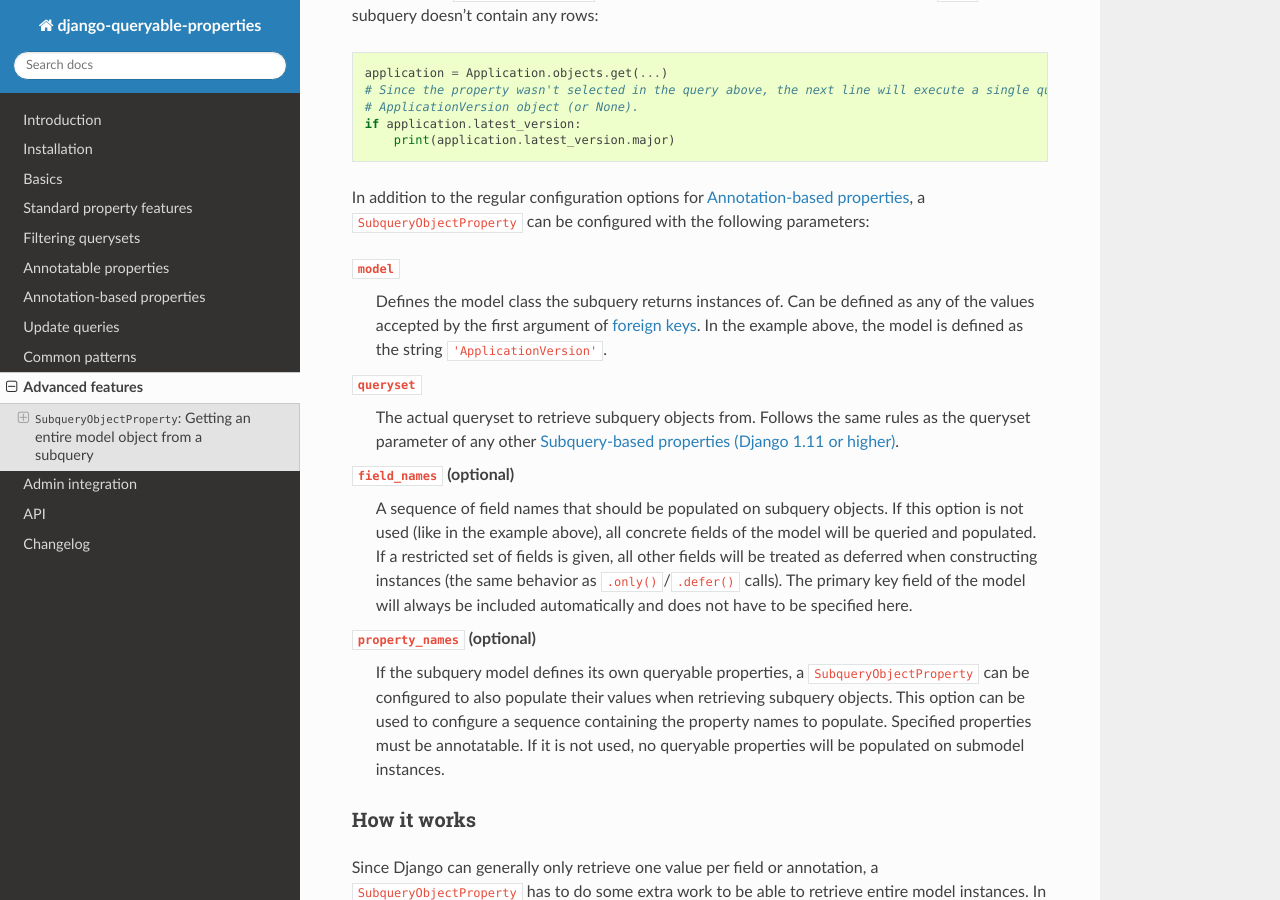
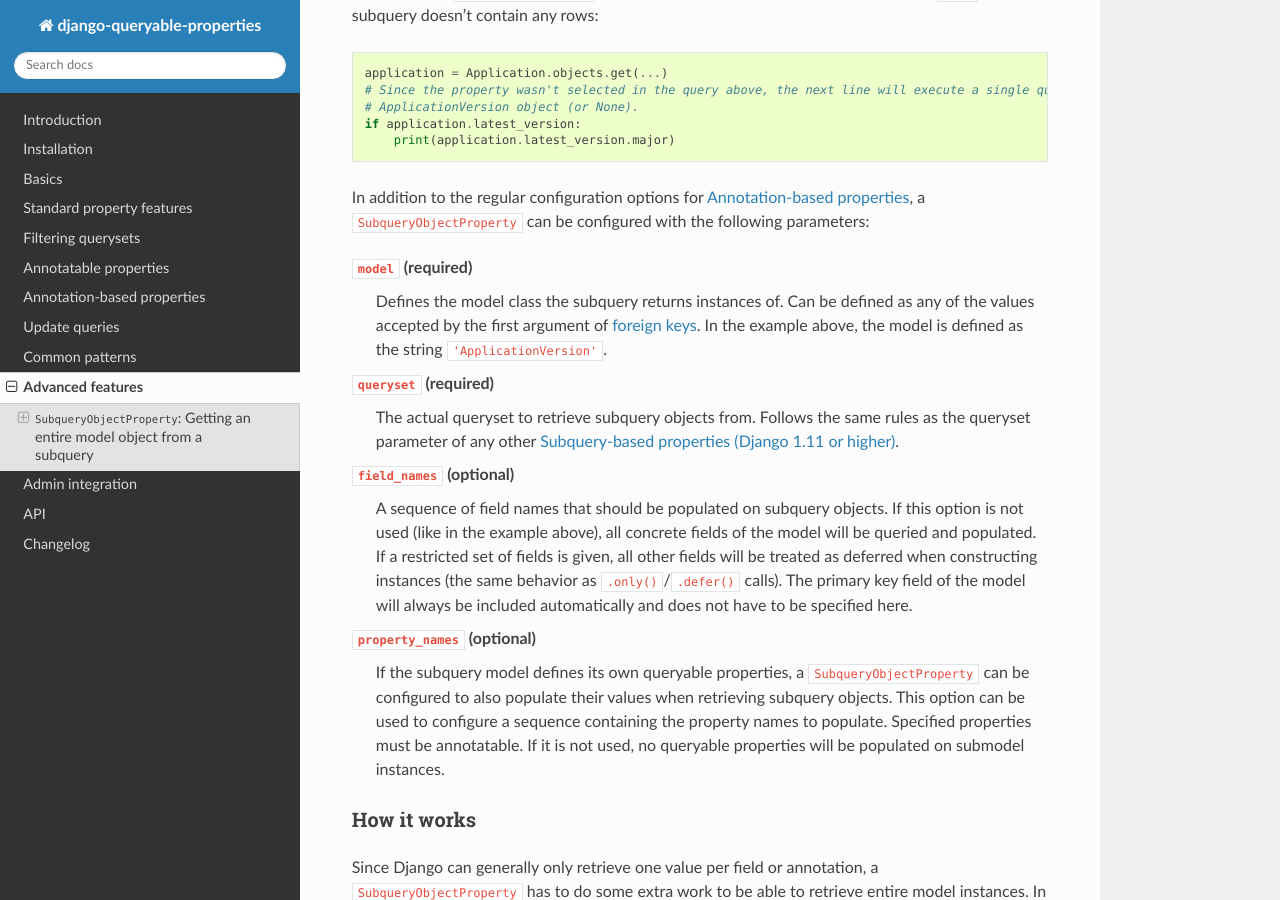
Before and after one commit to W1ldPo1nter/django-queryable-properties, a Sphinx documentation site: the page built from docs/advanced.rst, in a window 1280 px wide and 900 px high, scrolled down 1095 px. Built offline with Sphinx 7.4.7 and the Read the Docs theme 3.1.0, drawn with Linux system fonts in a browser that asks for light colours.

Commit message:
Minor docs improvements

```diff
--- a/docs/advanced.rst
+++ b/docs/advanced.rst
@@ -61,13 +61,13 @@ row of the subquery or ``None`` if the subquery doesn't contain any rows:
 In addition to the regular configuration options for :ref:`annotation_based:Annotation-based properties`, a
 ``SubqueryObjectProperty`` can be configured with the following parameters:
 
-``model``
+``model`` (required)
   Defines the model class the subquery returns instances of.
   Can be defined as any of the values accepted by the first argument of
-  `foreign keys <https://docs.djangoproject.com/en/5.1/ref/models/fields/#foreignkey>`_.
+  `foreign keys <https://docs.djangoproject.com/en/stable/ref/models/fields/#foreignkey>`_.
   In the example above, the model is defined as the string ``'ApplicationVersion'``.
 
-``queryset``
+``queryset`` (required)
   The actual queryset to retrieve subquery objects from.
   Follows the same rules as the queryset parameter of any other
   :ref:`common:Subquery-based properties (Django 1.11 or higher)`.
```
